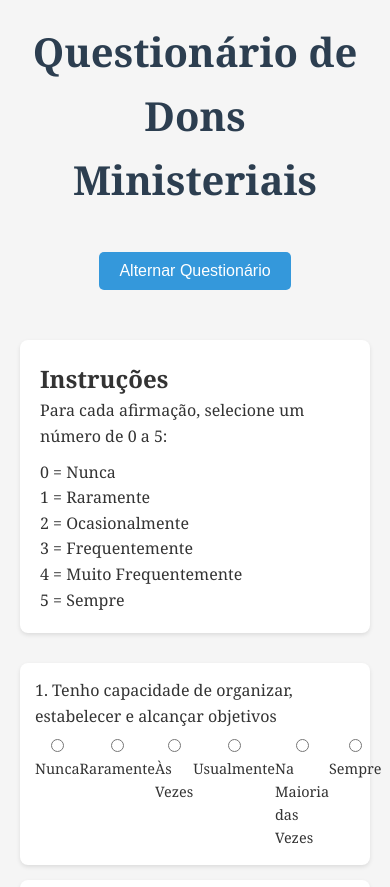
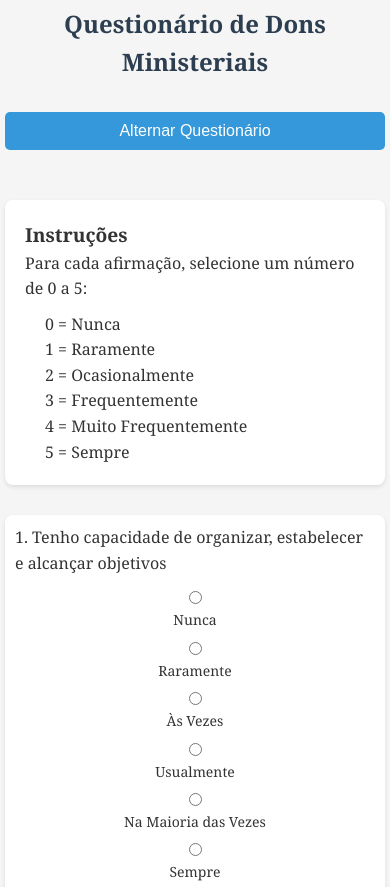
Before and after one commit to lucasmartins098/questionario-aptidao, a plain HTML site: page index.html in a window 390 px wide. Shown: the top 887 px of the page. Drawn offline with Linux system fonts and the light colour scheme.

Commit message:
Ajuste na responsividade

```diff
--- a/index.html
+++ b/index.html
@@ -5,6 +5,76 @@
     <meta name="viewport" content="width=device-width, initial-scale=1.0">
     <title>Questionário de Dons</title>
     <link rel="stylesheet" href="styles.css">
+    <style>
+        /* Estilos base */
+        .container {
+            max-width: 800px;
+            margin: 0 auto;
+            padding: 20px;
+        }
+
+        /* Media queries para responsividade */
+        @media screen and (max-width: 768px) {
+            .container {
+                padding: 10px;
+            }
+
+            header {
+                flex-direction: column;
+                gap: 10px;
+            }
+
+            .trocar-questionario {
+                width: 100%;
+                margin-top: 10px;
+            }
+
+            .instrucoes ul {
+                padding-left: 20px;
+            }
+
+            .radio-group {
+                flex-direction: column;
+                align-items: flex-start;
+            }
+
+            .radio-option {
+                margin: 5px 0;
+                width: 100%;
+            }
+
+            .botoes {
+                flex-direction: column;
+                gap: 10px;
+            }
+
+            .botoes button {
+                width: 100%;
+            }
+        }
+
+        @media screen and (max-width: 480px) {
+            .container {
+                padding: 5px;
+            }
+
+            h1 {
+                font-size: 1.5em;
+            }
+
+            h2 {
+                font-size: 1.2em;
+            }
+
+            .questao {
+                padding: 10px;
+            }
+
+            .radio-option label {
+                font-size: 14px;
+            }
+        }
+    </style>
 </head>
 <body>
     <div class="container">
```
